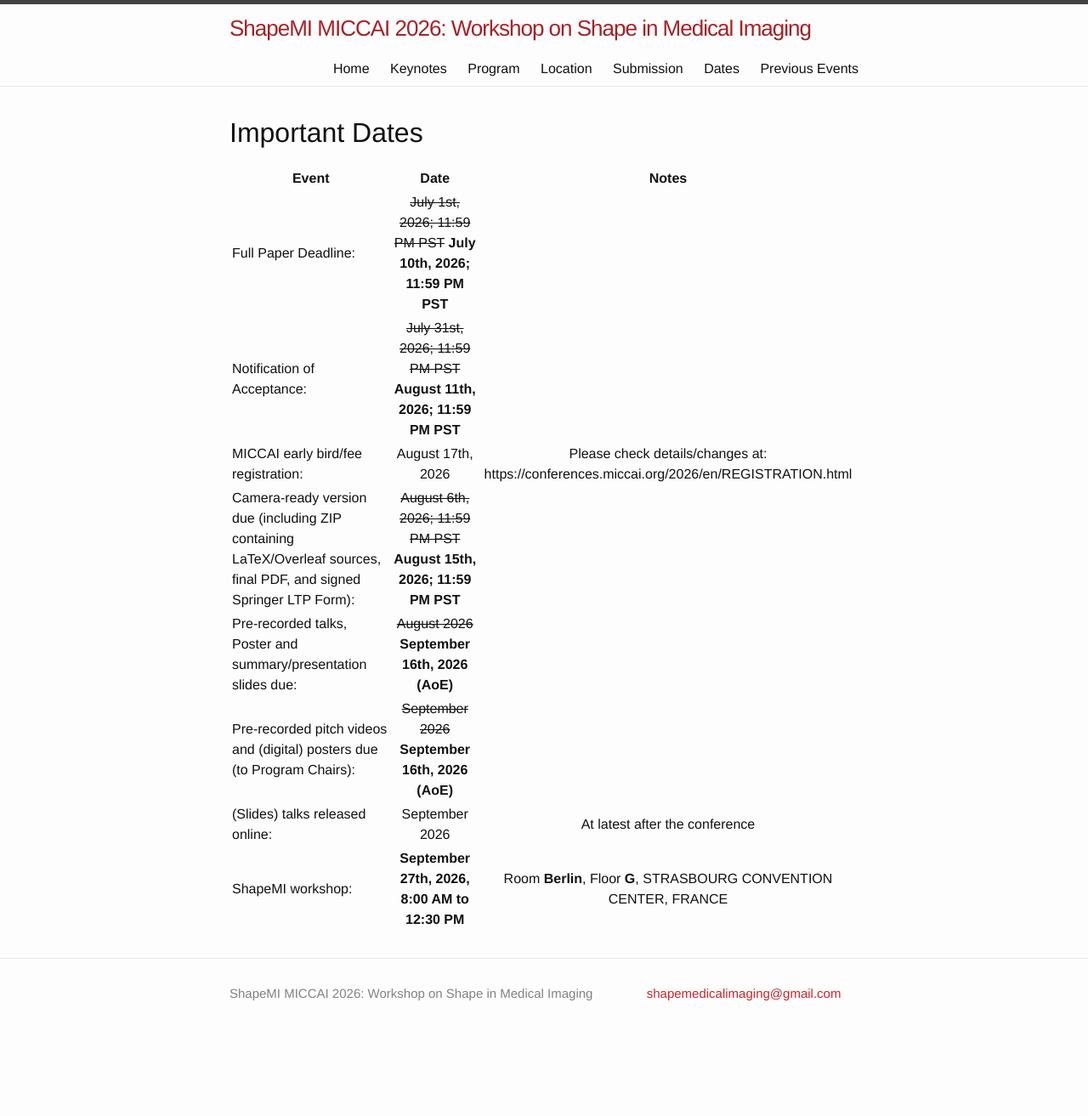
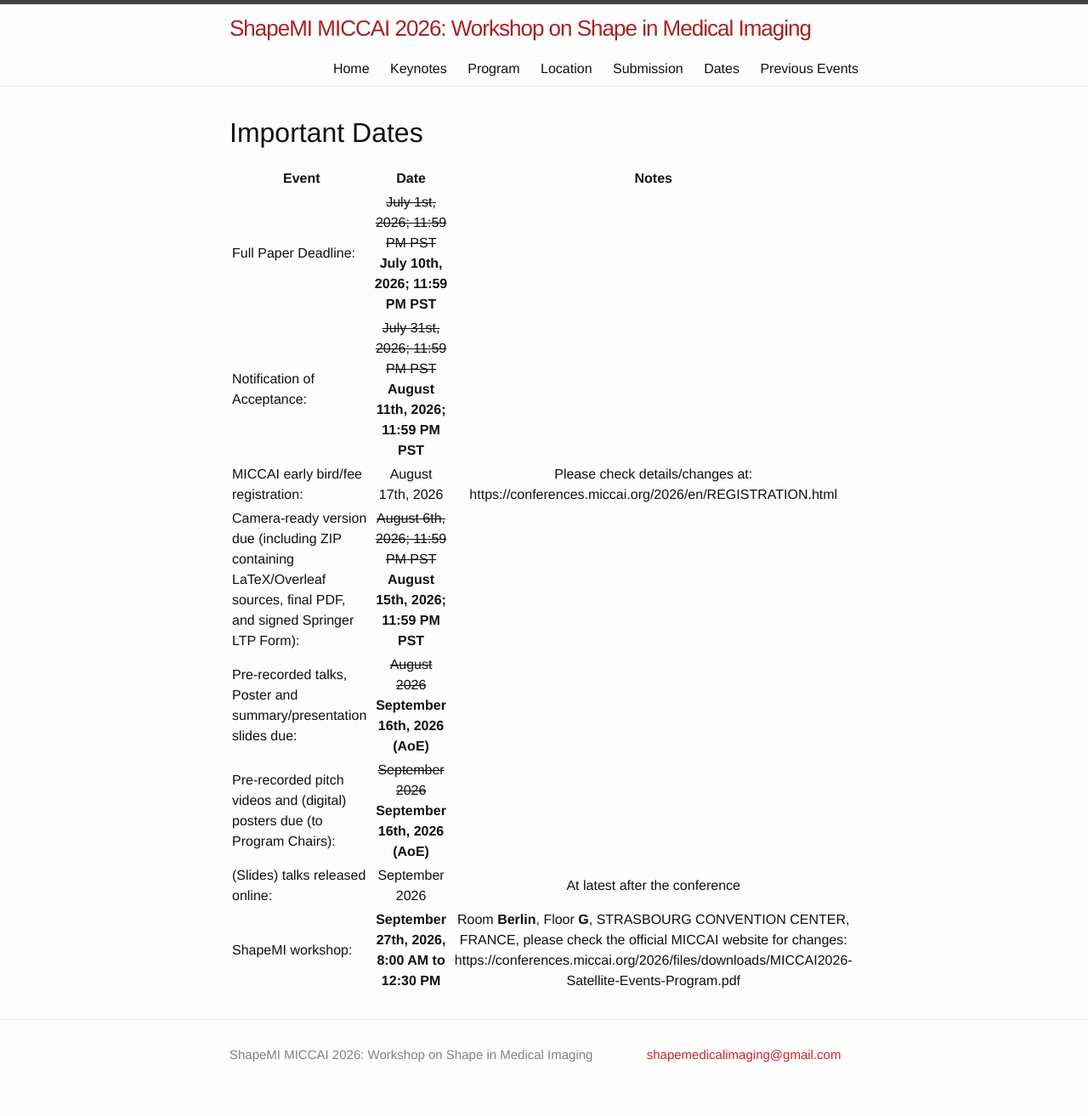
Before and after one commit to shapemi/shapemi.github.io, a Jekyll site: the page built from dates/index.md, in a window 1280 px wide. Shown: the whole page at 85% size. Built offline with Jekyll 4.4.1, drawn with Linux system fonts in a browser that asks for light colours; before the commit the page ends 1241 px from its top, so only the background shows below that.

Commit message:
Update index.md

```diff
--- a/dates/index.md
+++ b/dates/index.md
@@ -16,4 +16,4 @@ order: 5
 | Pre-recorded talks, Poster and summary/presentation slides due: | ~~August 2026~~ **September 16th, 2026 (AoE)** | |
 | Pre-recorded pitch videos and (digital) posters due (to Program Chairs): | ~~September 2026~~ **September 16th, 2026 (AoE)** | |
 | (Slides) talks released online: | September 2026 | At latest after the conference |
-| ShapeMI workshop: | **September 27th, 2026, 8:00 AM to 12:30 PM** | Room **Berlin**, Floor **G**, STRASBOURG CONVENTION CENTER, FRANCE |
+| ShapeMI workshop: | **September 27th, 2026, 8:00 AM to 12:30 PM** | Room **Berlin**, Floor **G**, STRASBOURG CONVENTION CENTER, FRANCE, please check the official MICCAI website for changes: https://conferences.miccai.org/2026/files/downloads/MICCAI2026-Satellite-Events-Program.pdf |
```
